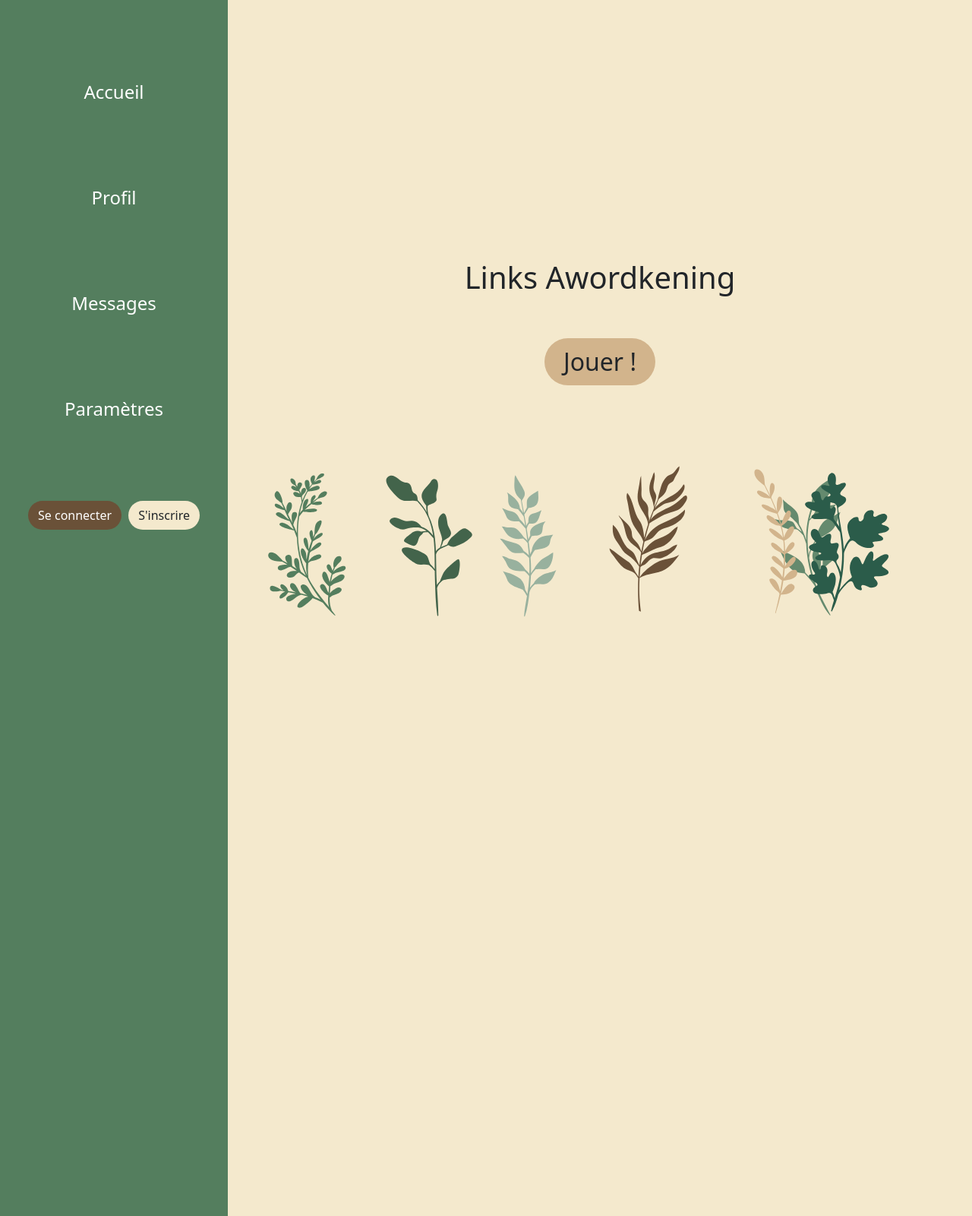
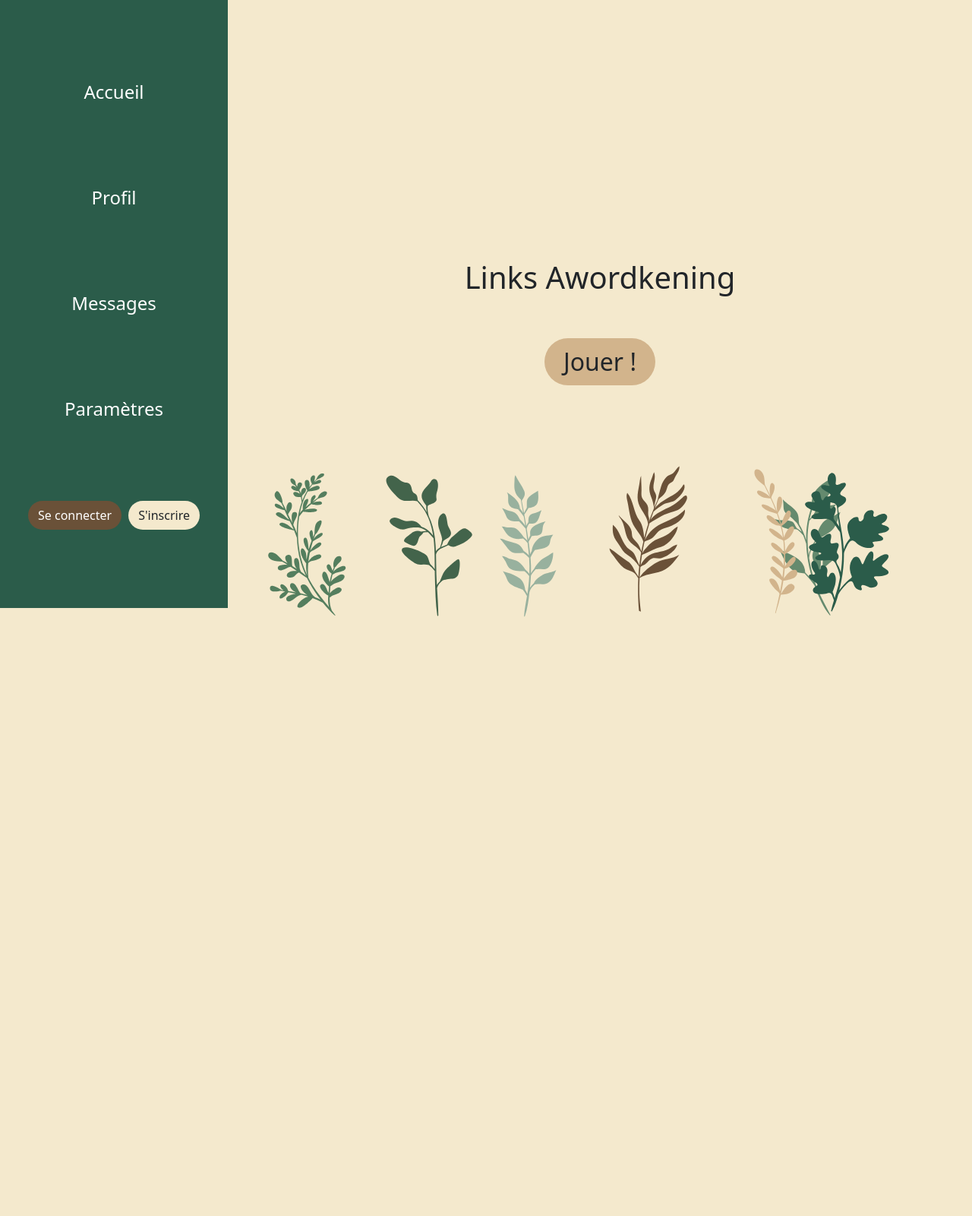
Before and after one commit to FC-Rats/Links-Awordkening, a PHP site: page /Pages/index.php in a window 1280 px wide; the page is wider, and only the part inside the window is pictured. Shown: that part at 76% size. Run offline with PHP 8.4, Linux system fonts and the light colour scheme.

Commit message:
navbar fixes

```diff
--- /dev/null
+++ b/Assets/CSS/nav.css
@@ -0,0 +1,10 @@
+
+.main-content {
+    margin-left: 300px;
+}
+
+@media screen and (max-width: 768px) {
+    .main-content {
+        margin-left: 0;
+    }
+}
--- a/Includes/importHeader.php
+++ b/Includes/importHeader.php
@@ -2,6 +2,7 @@
 echo "
     <link rel='stylesheet' type='text/css' media='screen' href='../Assets/CSS/style.css'>
     <link rel='stylesheet' href='../Assets/CSS/bootstrap.min.css'>
+    <link rel='stylesheet' type='text/css' media='screen' href='../Assets/CSS/nav.css'>
     <link href='../Assets/fonts/fontawesome/css/fontawesome.min.css' rel='stylesheet' />
     <link href='../Assets/fonts/fontawesome/css/brands.min.css' rel='stylesheet' />
     <link href='../Assets/fonts/fontawesome/css/solid.min.css' rel='stylesheet' />
--- a/Pages/index.php
+++ b/Pages/index.php
@@ -18,11 +18,11 @@
 <body>
     <div class="container-fluid">
         <div class="row">
-            <nav class="col-2 bg-viridian sidebar d-none d-md-block witdh" style="width: 300px;">
+            <nav class="col-2 bg-brunswickGreen sidebar d-none d-md-block witdh" style="width: 300px; position:fixed;">
                 <div class="vh-100 d-flex flex-column p-2 fs-4">
                     <ul class="nav flex-column vh-100 justify-content-evenly align-items-center">
                         <li class="nav-item">
-                            <a class="nav-link text-white active" href="#home">Accueil</a>
+                            <a class="nav-link text-white active" href="#">Accueil</a>
                         </li>
                         <li class="nav-item">
                             <a class="nav-link text-white" href="#">Profil</a>
@@ -51,9 +51,9 @@
                 </div>
             </nav>
             <div class="d-md-none">
-                <button class="btn btn-primary p-1 m-4 position-fixed bg-viridian border-0 d-flex align-items-center justify-content-center" type="button" data-bs-toggle="offcanvas" data-bs-target="#offcanvasScrolling" aria-controls="offcanvasScrolling"><img src="../Assets/img/burger-menu.svg" alt="" style="height: 20px; width: 20px; filter: invert(1);"></button>
+                <button class="btn btn-primary p-1 m-4 position-fixed bg-brunswickGreen border-0 d-flex align-items-center justify-content-center" type="button" data-bs-toggle="offcanvas" data-bs-target="#offcanvasScrolling" aria-controls="offcanvasScrolling"><img src="../Assets/img/burger-menu.svg" alt="" style="height: 20px; width: 20px; filter: invert(1);"></button>
 
-                <div class="offcanvas offcanvas-start bg-viridian " data-bs-scroll="true" data-bs-backdrop="static" tabindex="-1" id="offcanvasScrolling" aria-labelledby="offcanvasScrollingLabel">
+                <div class="offcanvas offcanvas-start bg-brunswickGreen " data-bs-scroll="true" data-bs-backdrop="static" tabindex="-1" id="offcanvasScrolling" aria-labelledby="offcanvasScrollingLabel">
                     <div class="offcanvas-header">
                         <h5 class="offcanvas-title text-white" id="offcanvasScrollingLabel">Menu</h5>
                         <button type="button" class="btn-close btn-close-white" data-bs-dismiss="offcanvas" aria-label="Close"></button>
@@ -61,7 +61,7 @@
                     <div class="offcanvas-body d-flex flex-column p-0">
                         <ul class="nav flex-column flex-grow-1 justify-content-evenly align-items-center fs-4">
                             <li class="nav-item">
-                                <a class="nav-link text-white active" href="#home">Accueil</a>
+                                <a class="nav-link text-white active" href="#">Accueil</a>
                             </li>
                             <li class="nav-item">
                                 <a class="nav-link text-white" href="#">Profil</a>
@@ -91,11 +91,11 @@
                 </div>
             </div>
 
-            <main role="main" class="col">
+            <main role="main" class="col main-content">
                 <!-- Le contenu principal de la page va ici -->
-                <header class="vh-100 d-flex justify-content-center align-items-center ">
+                <header class="vh-100 d-flex justify-content-center align-items-center">
                     <div class="text-center">
-                        <h1 class="h1 p-5" id="home">Links Awordkening</h1>
+                        <h1 class="h1 p-5" id="accueil">Links Awordkening</h1>
                         <button class="btn fs-2 px-4 rounded-5 bg-tan" type="submit">Jouer !</button>
                     </div>
                 </header>
```
